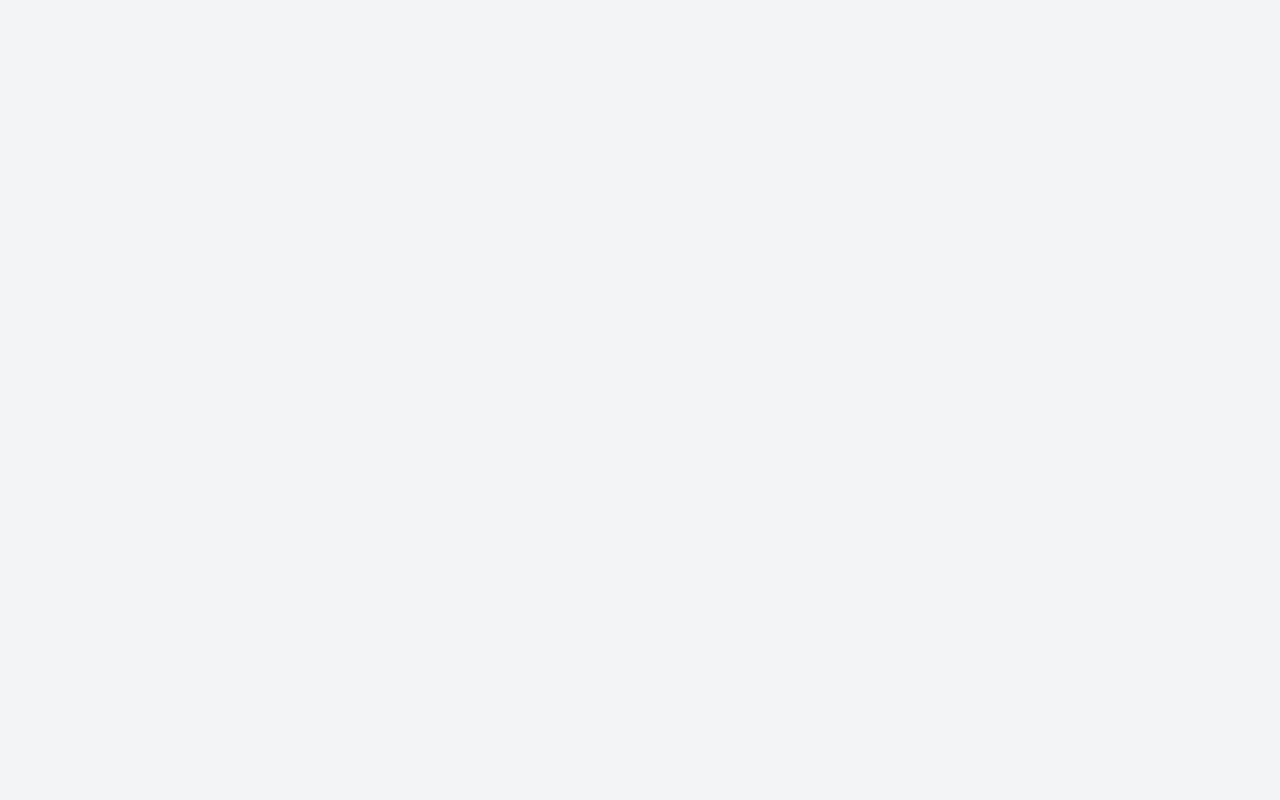
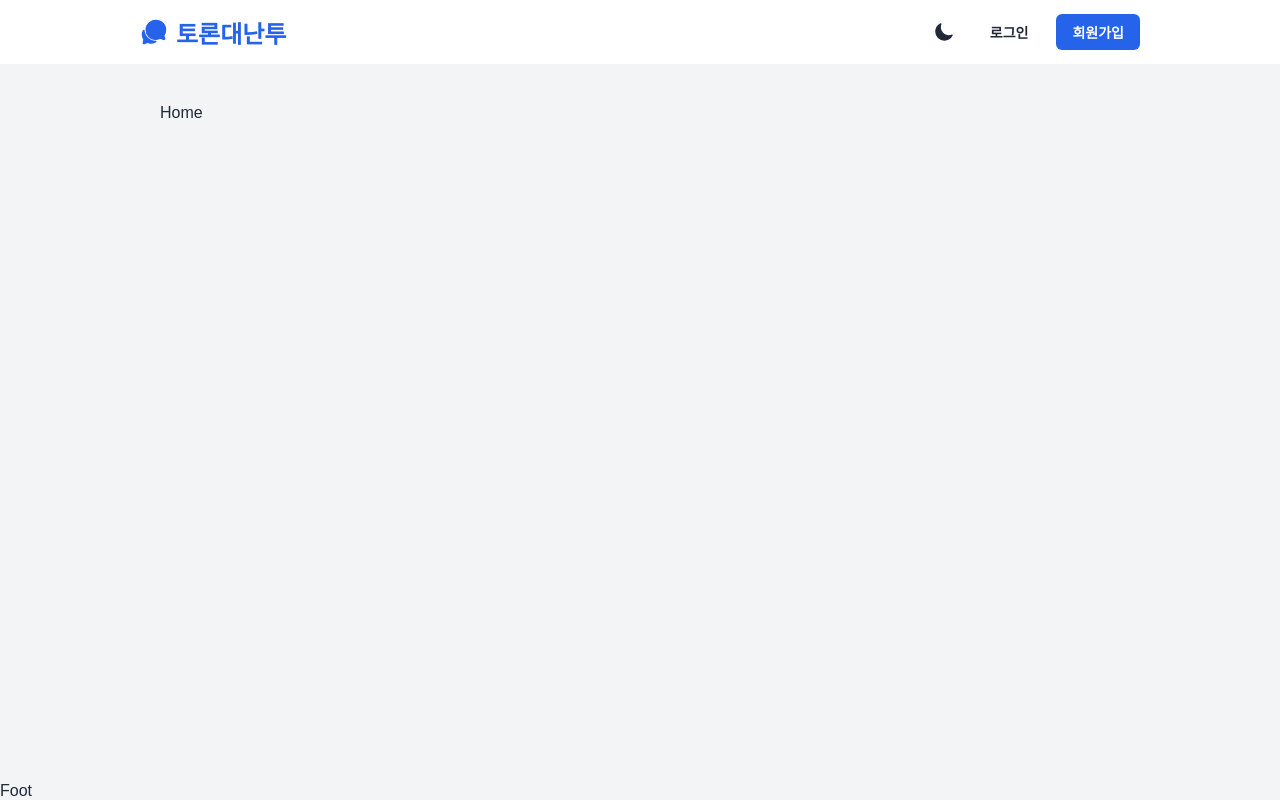
Before and after one commit to yeonhanlab/practice-forum-frontend, a React (Vite) app: page / in a window 1280 px wide. Built offline with nearby package versions, Linux system fonts and the light colour scheme.

Commit message:
MainHeader 모양 작성

```diff
--- a/src/components/layout/MainFooter.tsx
+++ b/src/components/layout/MainFooter.tsx
@@ -1,5 +1,5 @@
 function MainFooter() {
-    return <></>;
+    return <>Foot</>;
 }
 
 export default MainFooter;
--- a/src/components/layout/MainHeader.tsx
+++ b/src/components/layout/MainHeader.tsx
@@ -1,5 +1,101 @@
+import styled from "styled-components";
+import { Link } from "react-router";
+import { IoChatbubbles, IoMoon } from "react-icons/io5";
+
+const HeaderContainer = styled.header`
+    height: 64px;
+    position: sticky;
+    top: 0;
+    z-index: 50;
+    background-color: ${props => props.theme.colors.background.paper};
+`;
+
+const HeaderInner = styled.div`
+    display: flex;
+    justify-content: space-between;
+    align-items: center;
+    max-width: 1000px;
+    margin: 0 auto;
+    width: 100%;
+    height: 100%;
+`;
+
+const Logo = styled(Link)`
+    display: flex;
+    align-items: center;
+    gap: 8px;
+    font-size: 24px;
+    font-weight: 800;
+    color: ${props => props.theme.colors.primary};
+`;
+
+const NavGroup = styled.nav`
+    display: flex;
+    align-items: center;
+    gap: 16px;
+`;
+
+const IconButton = styled.button`
+    display: flex;
+    justify-content: center;
+    align-items: center;
+    padding: 8px;
+    border-radius: 50%;
+    color: ${props => props.theme.colors.text.default};
+    transition: all 0.5s;
+
+    &:hover {
+        background-color: ${props => props.theme.colors.background.default}
+    }
+`;
+
+
+const TextButton = styled.button`
+    font-size: 14px;
+    font-weight: 600;
+    color: ${props => props.theme.colors.text.default};
+    padding: 8px 12px;
+    border-radius: 6px;
+    transition: all 0.5s;
+
+    &:hover {
+        background-color: ${props => props.theme.colors.background.default};
+    }
+`;
+
+const PrimaryButton = styled.button`
+    font-size: 14px;
+    font-weight: 600;
+    color: #ffffff;
+    background-color: ${props => props.theme.colors.primary};
+    padding: 8px 16px;
+    border-radius: 6px;
+    transition: all 0.5s;
+
+    &:hover {
+        filter: brightness(0.8);
+`;
+
+
+
 function MainHeader() {
-    return <></>;
+    return (
+        <HeaderContainer>
+            <HeaderInner>
+                <Logo to={"/"}>
+                    <IoChatbubbles size={28} />
+                    <span>토론대난투</span>
+                </Logo>
+                <NavGroup>
+                    <IconButton>
+                        <IoMoon size={20} />
+                    </IconButton>
+                    <TextButton as={Link} to={"/auth/login"}>로그인</TextButton>
+                    <PrimaryButton as={Link} to={"/auth/login"}>회원가입</PrimaryButton>
+                </NavGroup>
+            </HeaderInner>
+        </HeaderContainer>
+    );
 }
 
 export default MainHeader;
--- a/src/pages/HomePage.tsx
+++ b/src/pages/HomePage.tsx
@@ -1,5 +1,5 @@
 function HomePage () {
-    return <></>;
+    return <>Home</>;
 }
 
 export default HomePage;
```
